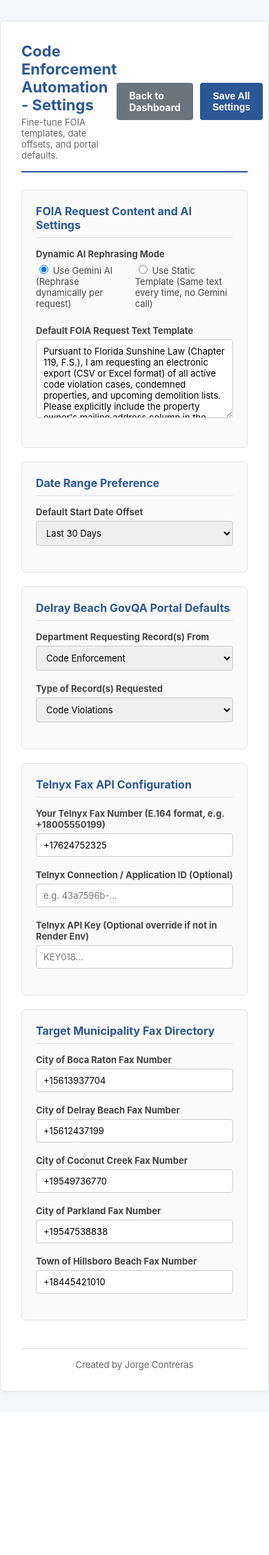
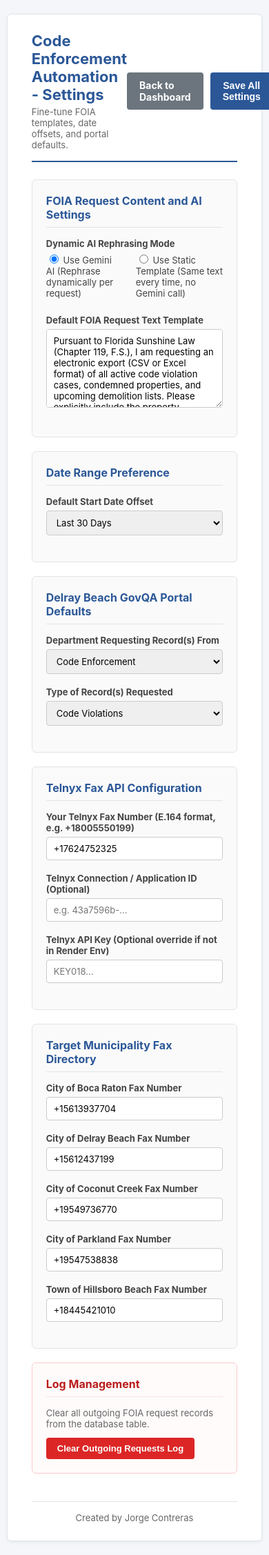
Before and after one commit to JorgeJoseContreras/boca-raton-foia-bot, a Flask app: page /settings in a window 390 px wide. Shown: the whole page at 69% size. Before the commit the page ends 2022 px from the top, so only its background shows below. Run offline with Flask 3, Linux system fonts and the light colour scheme; data comes from the database, SQL or seed files in the repository; some libraries are stand-ins or nearby versions.

Commit message:
Widen site layout responsively up to 1750px to prevent narrow column text wrapping, and add Clear Log buttons in dashboard and Settings

```diff
--- a/app.py
+++ b/app.py
@@ -5,7 +5,7 @@ import os
 import atexit
 from apscheduler.schedulers.background import BackgroundScheduler
 
-from database import init_db, get_all_requests, get_all_responses, get_setting, set_setting, log_response, update_request_status_by_fax_id
+from database import init_db, get_all_requests, get_all_responses, get_setting, set_setting, log_response, update_request_status_by_fax_id, clear_all_requests
 from email_engine import send_all_foia_requests, send_single_foia_email, check_inbox, generate_foia_content, send_telegram_notification, TARGET_MUNICIPALITIES
 from fax_engine import send_all_foia_faxes, send_single_foia_fax, PDF_STORAGE_DIR
 from telegram_bot import start_bot_thread
@@ -164,6 +164,11 @@ def get_requests_api():
     requests_list = get_all_requests()
     return jsonify({"status": "success", "requests": requests_list})
 
+@app.route("/api/clear_logs", methods=["POST"])
+def clear_logs_endpoint():
+    clear_all_requests()
+    return jsonify({"status": "success", "message": "Outgoing request logs have been cleared."})
+
 @app.route("/api/check_inbox", methods=["POST"])
 def trigger_inbox_check():
     res = check_inbox()
--- a/database.py
+++ b/database.py
@@ -218,6 +218,13 @@ def get_all_responses():
         result.append(d)
     return result
 
+def clear_all_requests():
+    conn = get_connection()
+    cursor = conn.cursor()
+    cursor.execute('DELETE FROM requests')
+    conn.commit()
+    conn.close()
+
 if __name__ == "__main__":
     init_db()
     print(f"Database initialized at {DATABASE_PATH}")
--- a/templates/settings.html
+++ b/templates/settings.html
@@ -18,13 +18,15 @@
         }
 
         .container {
-            max-width: 900px;
-            margin: 30px auto;
+            width: 95%;
+            max-width: 1400px;
+            margin: 20px auto;
             background: #ffffff;
             border: 1px solid #e1e4e8;
             border-radius: 6px;
             box-shadow: 0 2px 5px rgba(0,0,0,0.05);
-            padding: 30px;
+            padding: 25px 35px;
+            box-sizing: border-box;
         }
 
         header {
@@ -272,6 +274,12 @@
             </div>
         </div>
 
+        <div class="card" style="border-color: #fecaca; background: #fffbfb;">
+            <div class="card-title" style="color: #b91c1c; border-color: #fee2e2;">Log Management</div>
+            <p style="font-size: 13px; color: #666; margin-top: 0; margin-bottom: 12px;">Clear all outgoing FOIA request records from the database table.</p>
+            <button class="btn" style="background-color: #dc2626; padding: 8px 16px; font-size: 13px;" onclick="clearAllLogs()">Clear Outgoing Requests Log</button>
+        </div>
+
         <footer>
             Created by Jorge Contreras
         </footer>
@@ -285,6 +293,18 @@
             t.innerText = msg;
             t.style.display = 'block';
             setTimeout(() => t.style.display = 'none', 3000);
+        }
+
+        async function clearAllLogs() {
+            if (!confirm("Are you sure you want to clear all outgoing FOIA request logs?")) return;
+            showToast("Clearing request logs...");
+            try {
+                const res = await fetch('/api/clear_logs', { method: 'POST' });
+                const data = await res.json();
+                showToast(data.message || "Logs cleared successfully.");
+            } catch (err) {
+                showToast("Error clearing request logs.");
+            }
         }
 
         async function saveSettings() {
```
Also changed, not shown: templates/index.html (+30 -12 lines).
